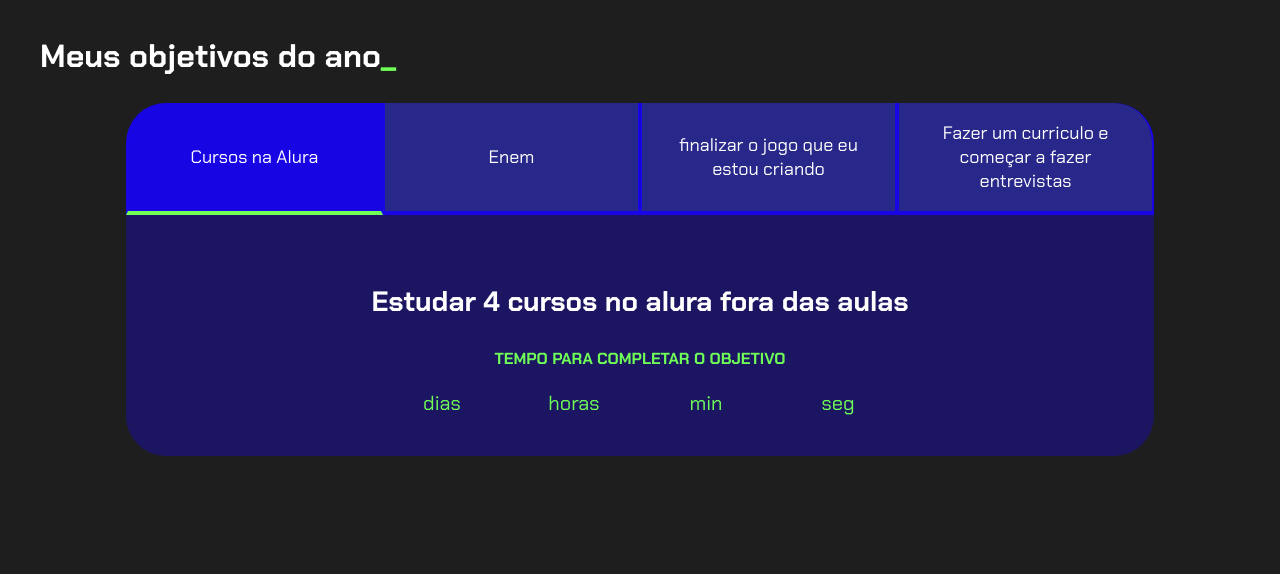
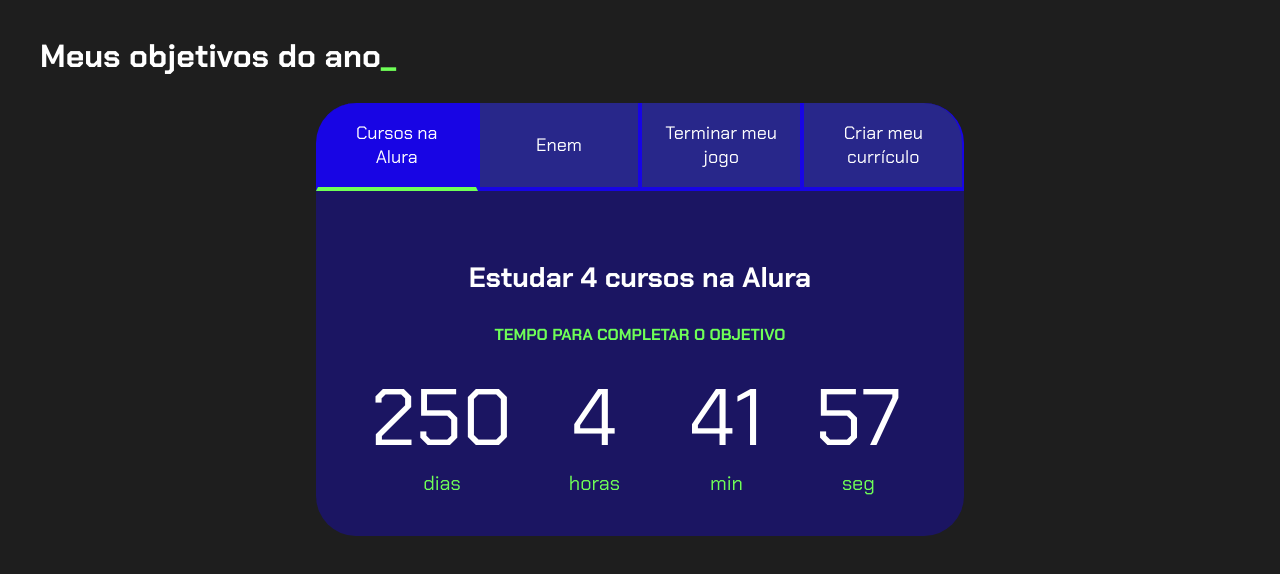
Before and after one commit to Gildelas/portifolio, a plain HTML site: page index.html in a window 1280 px wide. Drawn offline with Linux system fonts and the light colour scheme.

Commit message:
Add files via upload

```diff
--- a/index.html
+++ b/index.html
@@ -15,16 +15,16 @@
             <div class="botoes">
                 <button class="botao ativo">Cursos na Alura</button>
                 <button class="botao">Enem</button>
-                <button class="botao">finalizar o jogo que eu estou criando</button>
-                <button class="botao">Fazer um curriculo e começar a fazer entrevistas</button>
+                <button class="botao">Terminar meu jogo</button>
+                <button class="botao">Criar meu currículo</button>
             </div>
             <div class="abas-textos">
                 <div class="aba-conteudo ativo">
-                    <h3 class="aba-conteudo-titulo-principal">Estudar 4 cursos no alura fora das aulas</h3>
+                    <h3 class="aba-conteudo-titulo-principal">Estudar 4 cursos na Alura</h3>
                     <h4 class="aba-conteudo-titulo-secundario">Tempo para completar o objetivo</h4>
                     <div class="contador">
                         <div class="contador-digito">
-                            <p class="contador-digito-numero" id="dias"></p>
+                            <p class="contador-digito-numero" id="dias0"></p>
                             <p class="contador-digito-texto">dias</p>
                         </div>
                         <div class="contador-digito">
@@ -42,7 +42,7 @@
                     </div>
                 </div>
                 <div class="aba-conteudo">
-                    <h3 class="aba-conteudo-titulo-principal">Estudar matematica,fisica,quimica,sociologia e filosofia</h3>
+                    <h3 class="aba-conteudo-titulo-principal">Estudar para o enem ciencias da natureza</h3>
                     <h4 class="aba-conteudo-titulo-secundario">Tempo para completar o objetivo</h4>
                     <div class="contador">
                         <div class="contador-digito">
@@ -64,7 +64,7 @@
                     </div>
                 </div>
                 <div class="aba-conteudo">
-                    <h3 class="aba-conteudo-titulo-principal">Finalizar o jogo 2D que eu estou criando do zero</h3>
+                    <h3 class="aba-conteudo-titulo-principal">terminar o projeto do jogo 2D</h3>
                     <h4 class="aba-conteudo-titulo-secundario">Tempo para completar o objetivo</h4>
                     <div class="contador">
                         <div class="contador-digito">
@@ -73,7 +73,7 @@
                         </div>
                         <div class="contador-digito">
                             <p class="contador-digito-numero" id="horas2"></p>
-                            <p class="contador-digito-texto">horas</p>
+                            <p class="contador-digito-texto">horas</p>2
                         </div>
                         <div class="contador-digito">
                             <p class="contador-digito-numero" id="min2"></p>
@@ -86,12 +86,12 @@
                     </div>
                 </div>
                 <div class="aba-conteudo">
-                    <h3 class="aba-conteudo-titulo-principal">Fazer meu curriculo e pro curar entrevistas de emprego</h3>
+                    <h3 class="aba-conteudo-titulo-principal">Montar meu curriculo e procurar emprego</h3>
                     <h4 class="aba-conteudo-titulo-secundario">Tempo para completar o objetivo</h4>
                     <div class="contador">
                         <div class="contador-digito">
                             <p class="contador-digito-numero" id="dias3"></p>
-                            <p class="contador-digito-texto">dias</p>
+                            <p class="contador-digito-texto">dias</p>2
                         </div>
                         <div class="contador-digito">
                             <p class="contador-digito-numero" id="horas3"></p>
--- a/main.js
+++ b/main.js
@@ -15,10 +15,10 @@ for (let i = 0; i < botoes.length; i++) {
 }
 
 const contadores = document.querySelectorAll(".contador");
-const tempoObjetivo1 = new Date("2025-11-02T00:00:00");
+const tempoObjetivo1 = new Date("2025-12-31T00:00:00");
 const tempoObjetivo2 = new Date("2025-11-02T00:00:00");
-const tempoObjetivo3 = new Date("2025-11-02T00:00:00");
-const tempoObjetivo4 = new Date("2025-11-02T00:00:00");
+const tempoObjetivo3 = new Date("2025-12-31T00:00:00");
+const tempoObjetivo4 = new Date("2025-05-15T00:00:00");
 
 const tempos = [tempoObjetivo1, tempoObjetivo2, tempoObjetivo3, tempoObjetivo4];
 
@@ -37,16 +37,16 @@ function calculaTempo(tempoObjetivo) {
     if (tempoFinal > 0) {
         return [dias, horas, minutos, segundos];
     } else {
-        return [6, 12, 10, 45];
+        return [5, 6, 8, 9];
     }
 }
 
 function atualizaCronometro() {
     for (let i = 0; i < contadores.length; i++) {
-        document.getElementById("dias" + 1).textContent = calculaTempo(tempos[i])[1];
-        document.getElementById("horas" + 1).textContent = calculaTempo(tempos[i])[1];
-        document.getElementById("min" + 1).textContent = calculaTempo(tempos[i])[2];
-        document.getElementById("seg" + 1).textContent = calculaTempo(tempos[i])[3];
+        document.getElementById("dias" + i).textContent = calculaTempo(tempos[i])[0];
+        document.getElementById("horas" + i).textContent = calculaTempo(tempos[i])[1];
+        document.getElementById("min" + i).textContent = calculaTempo(tempos[i])[2];
+        document.getElementById("seg" + i).textContent = calculaTempo(tempos[i])[3];
     }
 }
 
```
